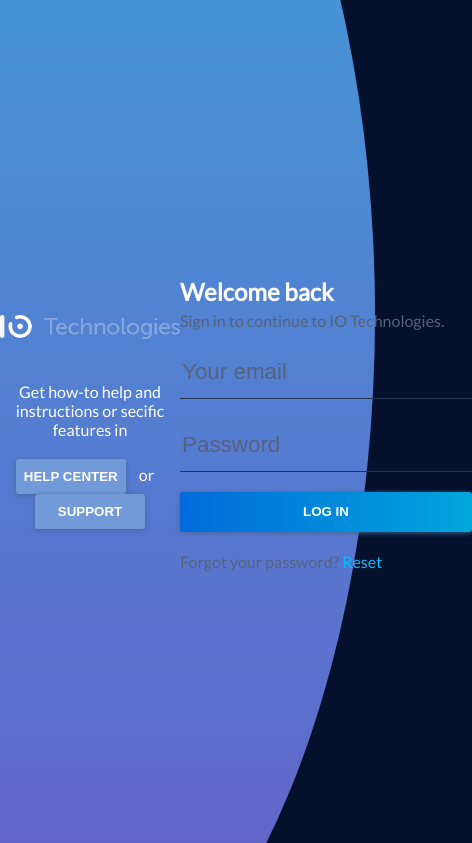
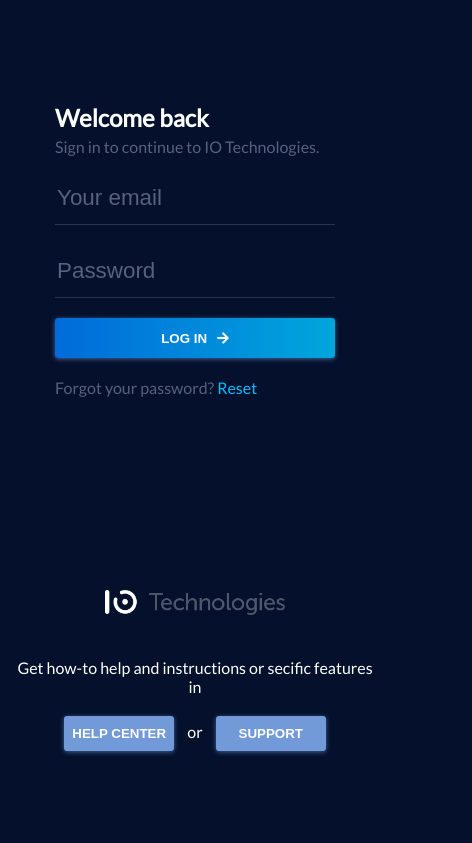
Before and after one commit to NikitaVolkov87/test_task_io-technologies, a plain HTML site: page index.html in a window 390 px wide. Shown: the top 843 px of the page, 472 px wide, since content can reach past the window. Drawn offline with Linux system fonts and the light colour scheme.

Commit message:
project done 01

```diff
--- a/dist/css/main.css
+++ b/dist/css/main.css
@@ -31,7 +31,7 @@ body {
 }
 /* --------------- HELP_form --------------- */
 .subblock__help {
-  position: relative;
+  /*position: relative;*/
 }
 
 .col__help {
@@ -41,9 +41,9 @@ body {
 .container__help_background {
   position: absolute;
   z-index: -10;
-  left: 0;
+  right: 0;
   top: 0;
-  transform: translate(-50%, -50%) scale(.3, 0.6);
+  transform: translate(0%, -32%) scale(0.5, 0.8);
 }
 
 .help_background_figure {
@@ -206,6 +206,10 @@ body {
   font-size: 1.5rem;
 }
 
+.fa-arrow-right {
+  margin-left: 10px;
+}
+
 .login__form_title_forgot-pass {
   margin: 40px 0 !important;
 }
@@ -229,3 +233,21 @@ body {
 .project_choice>p:hover {
   color: #fff;
 }
+
+
+
+
+/* --------------- MEDIA QUERIES --------------- */
+@media (max-width: 800px){
+  .block__login_page {
+    flex-direction: column;
+  }
+
+  .row {
+    margin: 10px;
+  }
+
+  .error-name {
+    transform: translate(0, 10px);
+  }
+}
--- a/dist/js/main.js
+++ b/dist/js/main.js
@@ -18,7 +18,7 @@ function forms(item) {
 						<div class="error-block_arrow"></div>
 					</div>
 				</div>
-				<button class="login__form_submit" type="submit" onclick="return goTo('profile')">Log in</button>
+				<button class="login__form_submit" type="submit" onclick="return goTo('profile')">Log in<i class="fas fa-arrow-right"></i></button>
 			</form>
 			<p>Forgot your password? <span class="reset-password-link" onclick="goTo('resetPassword', false)">Reset</span></p>
 		`;
```
Also changed, not shown: 8 other files.
